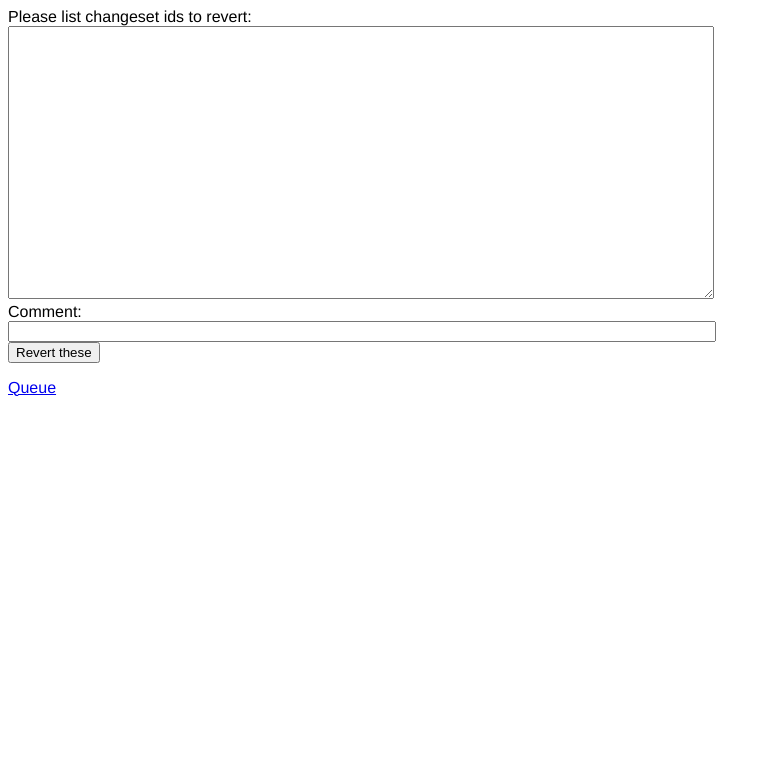
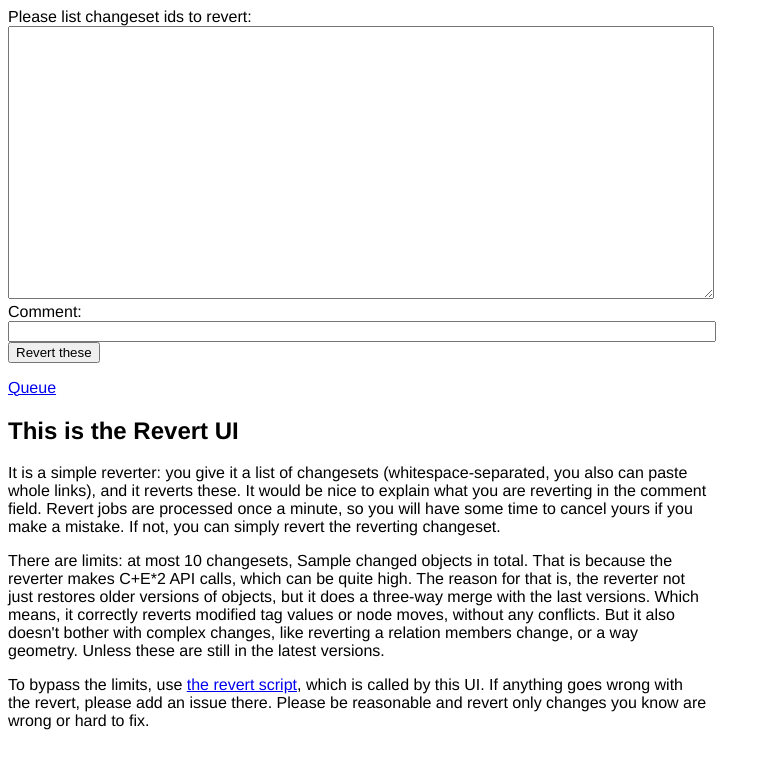
Before and after one commit to Zverik/RevertUI, a Flask app: template revertui/www/templates/index.html in a window 1280 px wide. Shown: the top 769 px of the page, without its empty margins (0-771 px from the left). Run offline with Flask 2, Linux system fonts and the light colour scheme; the template is opened without the code that fills it: most values are stand-ins (such as "Sample title", 1, 10 or a date in 2020).

Commit message:
Documentation

```diff
--- a/revertui/www/templates/index.html
+++ b/revertui/www/templates/index.html
@@ -24,4 +24,10 @@
   <div id="results">
   </div>
   <p><a href="{{ url_for('queue') }}">Queue</a></p>
+  <div id="description">
+    <h2>This is the Revert UI</h2>
+    <p>It is a simple reverter: you give it a list of changesets (whitespace-separated, you also can paste whole links), and it reverts these. It would be nice to explain what you are reverting in the comment field. Revert jobs are processed once a minute, so you will have some time to cancel yours if you make a mistake. If not, you can simply revert the reverting changeset.</p>
+    <p>There are limits: at most {{ max_changesets }} changesets, {{ max_edits }} changed objects in total. That is because the reverter makes C+E*2 API calls, which can be quite high. The reason for that is, the reverter not just restores older versions of objects, but it does a three-way merge with the last versions. Which means, it correctly reverts modified tag values or node moves, without any conflicts. But it also doesn't bother with complex changes, like reverting a relation members change, or a way geometry. Unless these are still in the latest versions.</p>
+    <p>To bypass the limits, use <a href="https://github.com/Zverik/simple-revert">the revert script</a>, which is called by this UI. If anything goes wrong with the revert, please add an issue there. Please be reasonable and revert only changes you know are wrong or hard to fix.</p>
+  </div>
 {% endblock %}
--- a/revertui/www/templates/job.html
+++ b/revertui/www/templates/job.html
@@ -4,7 +4,10 @@
   <div id="changesets">
   </div>
   <div>
-    Reverting changesets: {{ job.changesets }}<br>
+    Reverting changesets:
+    {% for ch in changesets %}
+    <a href="https://www.openstreetmap.org/changeset/{{ ch }}">{{ ch }}</a>
+    {% endfor %}<br>
     Comment: {{ job.comment }}<br>
     User: {{ job.username }}<br>
     Added: {{ job.timestamp.strftime('%d.%m.%Y') }}<br>
```
Also changed, not shown: revertui/www/views.py (+5 -2 lines).
